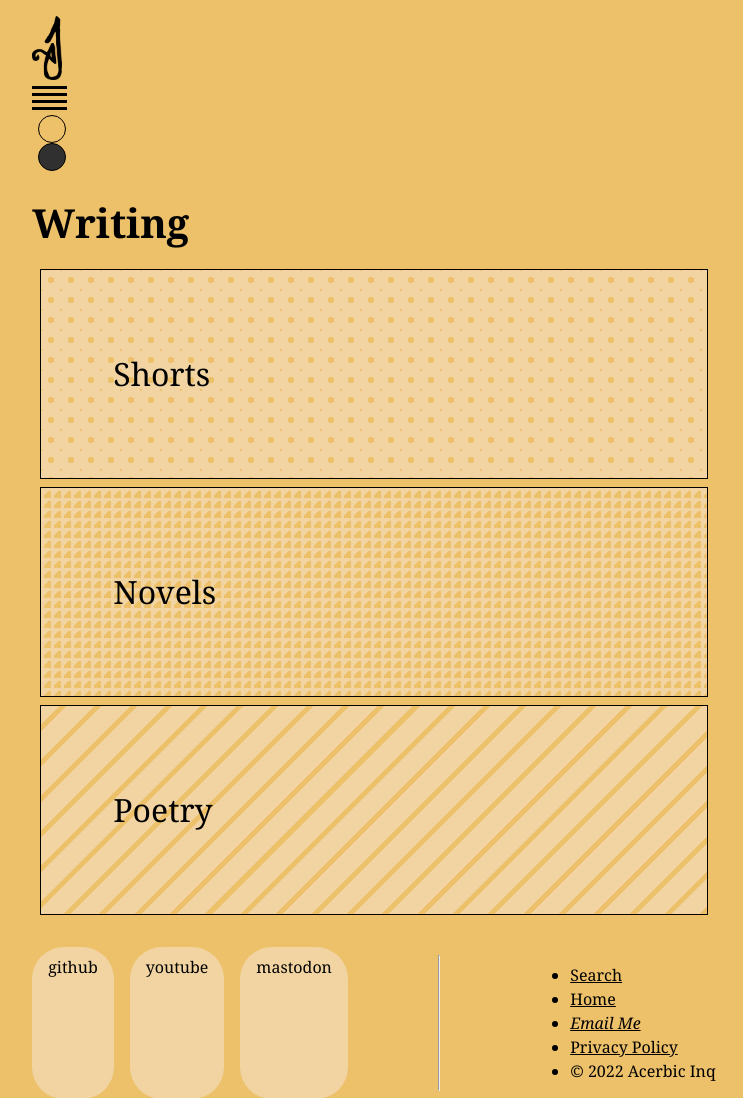
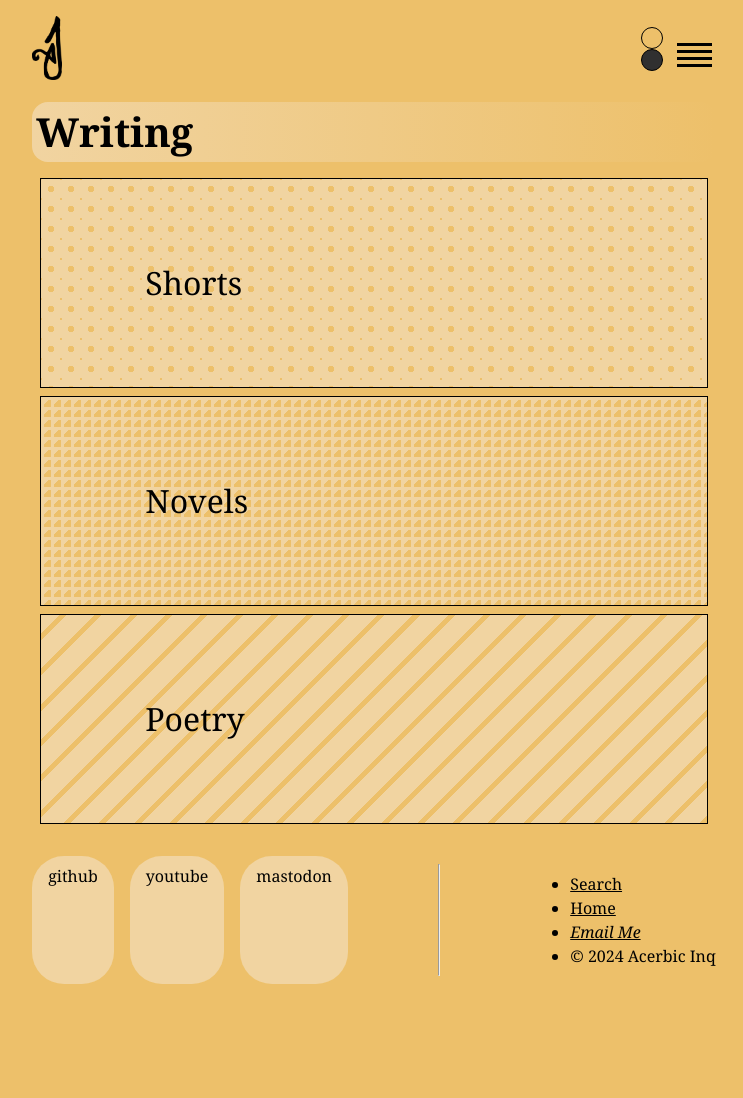
Before and after one commit to acerbicinq/Acerbic-Inq-Website, an Astro site: page /writing in a window 1280 px wide. Shown: the top 1098 px of the page, without its empty margins (266-1009 px from the left). After the commit the page ends 1000 px from the top, so only its background shows below. Built offline with nearby package versions, Linux system fonts and the light colour scheme; Astro itself is replaced by a stand-in of ours.

Commit message:
Formatted header and made copyright dynamic

```diff
--- a/src/components/AILogo.astro
+++ b/src/components/AILogo.astro
@@ -1,4 +1,4 @@
-<div class="logo-background">
+<div class="ailogo">
 <img src="../ailogo.png" alt="Acerbic Inq Logo">
 </div>
 
@@ -7,7 +7,5 @@
         height: 4em;
 
     }
-    .logo-background {
-        display: inline-block;
-    }
+
 </style>
--- a/src/components/Footer.astro
+++ b/src/components/Footer.astro
@@ -20,8 +20,13 @@
       <li><a href="index.html" alt="home button">Search</a></li>
       <li><a href="index.html" alt="home button">Home</a></li>
       <li><address alt="email button"><a href="mailto:contact@acerbicinq.com">Email Me</a></address></li>
-      <li><a href="privacy-policy.html">Privacy Policy</a></li>
-      <li>&copy; 2022 Acerbic Inq</li>
+      <!-- <li><a href="privacy-policy.html">Privacy Policy</a></li> -->
+      <li id="copyright"></li>
     </ul>
   </nav>
 </footer>
+
+<script>
+  document.getElementById("copyright").textContent = `© ${new Date().getFullYear()} Acerbic Inq`;
+
+</script>
--- a/src/components/Header.astro
+++ b/src/components/Header.astro
@@ -5,10 +5,30 @@
 import AILogo from "./AILogo.astro";
 ---
 <header>
+    <AILogo />
     <nav>
-        <AILogo />
+
+
+        <ThemeIcon />
         <Hamburger />
-        <ThemeIcon />
         <Navigation />
     </nav>
 </header>
+
+<style>
+    header {
+        display: flex;
+        justify-content: space-between;
+        align-items: center;
+
+    }
+/*    .hamburger {
+    align-content: flex-end;
+    justify-content: space-between;
+
+    }
+    .ailogo {
+        align-self: start;
+    }
+*/
+</style>
--- a/src/components/TwoDots.astro
+++ b/src/components/TwoDots.astro
@@ -9,11 +9,12 @@
     border: none;
 }
 .dot {
-    padding: 13px;
-    width: 10px;
-    height: 10px;
+    padding: 10px;
+    width: 5px;
+    height: 5px;
     border-radius: 50%;
     border: 1.5px solid black;
+    cursor: pointer;
 }
 
 .lightdot {
--- a/src/pages/writing.astro
+++ b/src/pages/writing.astro
@@ -26,6 +26,12 @@
     & a {
         color: black;
         text-decoration: none;
+        padding: 0.5em 1em;
+    }
+    & a:hover,
+    & a:focus {
+        background-color: #f1d4a1;
+        border: 1px solid #303030;
     }
 }
 
--- a/src/styles/global.css
+++ b/src/styles/global.css
@@ -21,6 +21,9 @@
   h1 {
     margin: 1rem 0;
     font-size: 2.5rem;
+    background-image: var(--h1-bg-color);
+    padding: 0 0.1em;
+    border-radius: 16px;
   }
   a {
     color: var(--text-color)
@@ -38,9 +41,11 @@
     .nav-links a:focus {
       background-color: var(--link-bg-color);
     }
-
+  .ailogo {
+      display: inline-block;
+  }
   .hamburger {
-    padding-right: 20px;
+    display: inline-block;
     cursor: pointer;
   }
 
@@ -48,7 +53,7 @@
     display: block;
     width: 35px;
     height: 3px;
-    margin-bottom: 4px;
+    margin: 4px;
     background-color: var(--hamburger-line-color);
   }
 
@@ -57,8 +62,8 @@
   }
 
   .nav-links a {
-    display: inline-block;
-    text-align: center;
+    display: block;
+    text-align: right;
     padding: 10px 15px;
     text-decoration: none;
     font-size: 1.2rem;
@@ -74,6 +79,8 @@
   --text-color: #000;
   --link-bg-color: #f1d4a1;
   --hamburger-line-color: #000;
+  --h1-bg-color: linear-gradient(to right, #f1d4a1, #edc06a);
+
 }
 
 /* Define dark theme styles */
@@ -82,4 +89,5 @@
   --text-color: #f1d4a1;
   --link-bg-color: #494949;
   --hamburger-line-color: #f1d4a1;
+  --h1-bg-color: linear-gradient(to right, #494949, #303030);
 }
```
